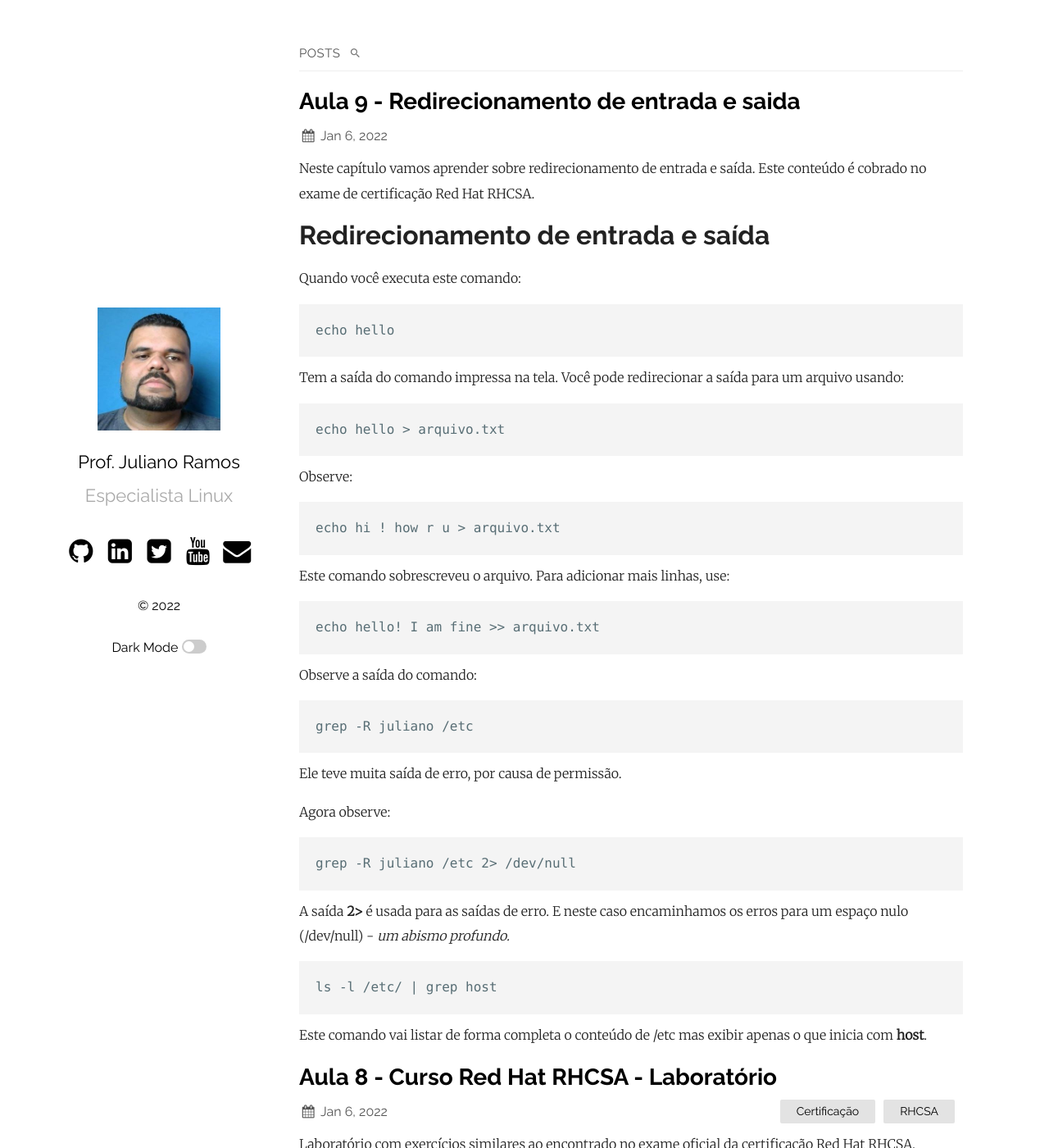
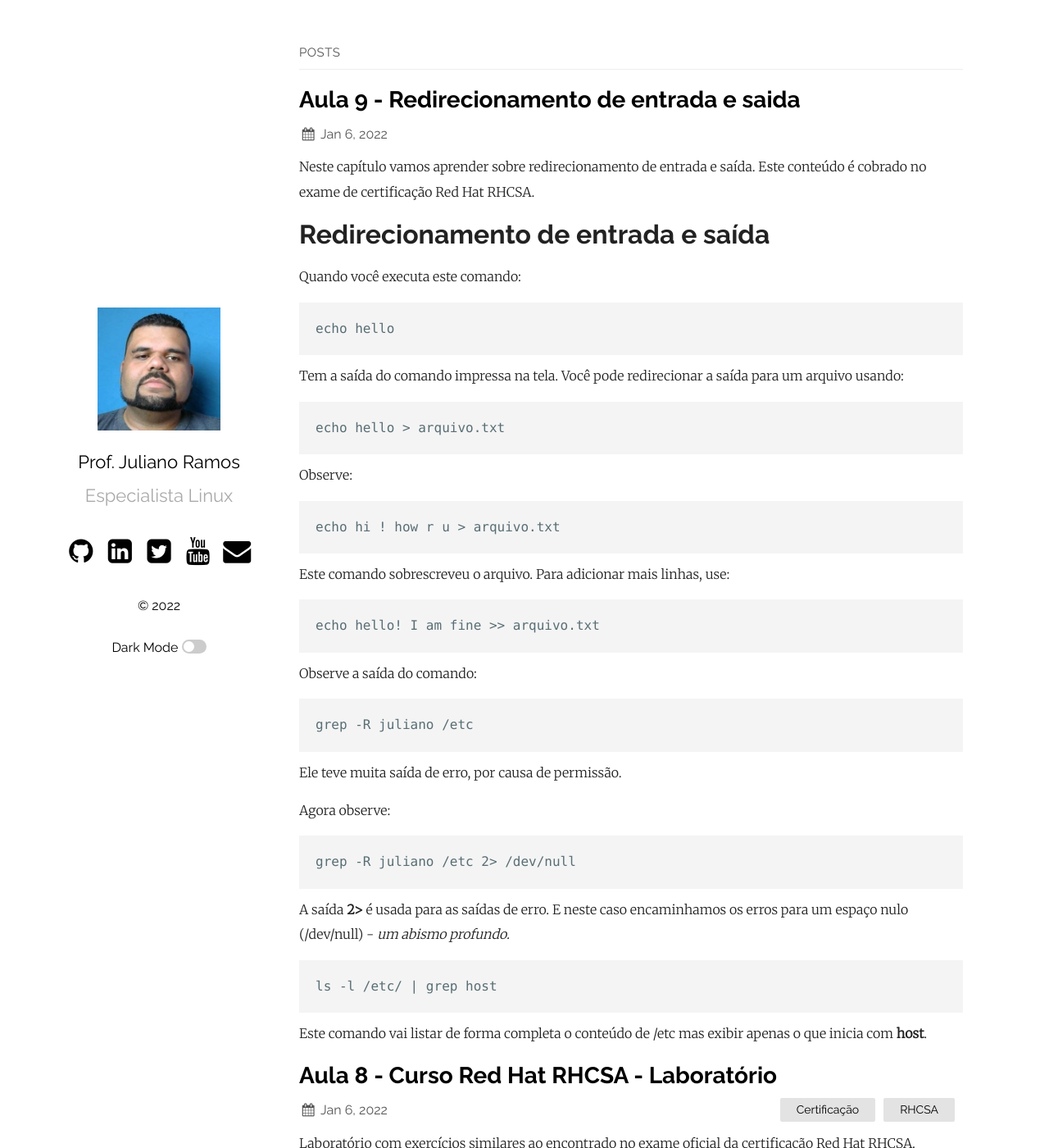
Before and after one commit to profjulianoramos/mentorialinux, a Jekyll site: the page built from index.md, in a window 1280 px wide and 1400 px high. Shown: the whole window at 82% size. Built offline with Jekyll 4.4.1, drawn with Linux system fonts in a browser that asks for light colours.

Commit message:
Update _config.yml

```diff
--- a/_config.yml
+++ b/_config.yml
@@ -17,7 +17,7 @@ plainwhite:
   tagline: Especialista Linux
   date_format: "%b %-d, %Y"
   # sitemap: true # set to true to generate sitemap.xml content
-  search: true # set to true to enable searchbar
+  #search: true # set to true to enable searchbar
   dark_mode: true # set to true to add dark mode toggle
   portfolio_image: "assets/portfolio.png" # the path from the base directory of the site to the image to display (no / at the start)
   html_lang: "BR" # set the lang attribute of the <html> tag for the pages. See here for a list of codes: https://www.w3schools.com/tags/ref_country_codes.asp
```
